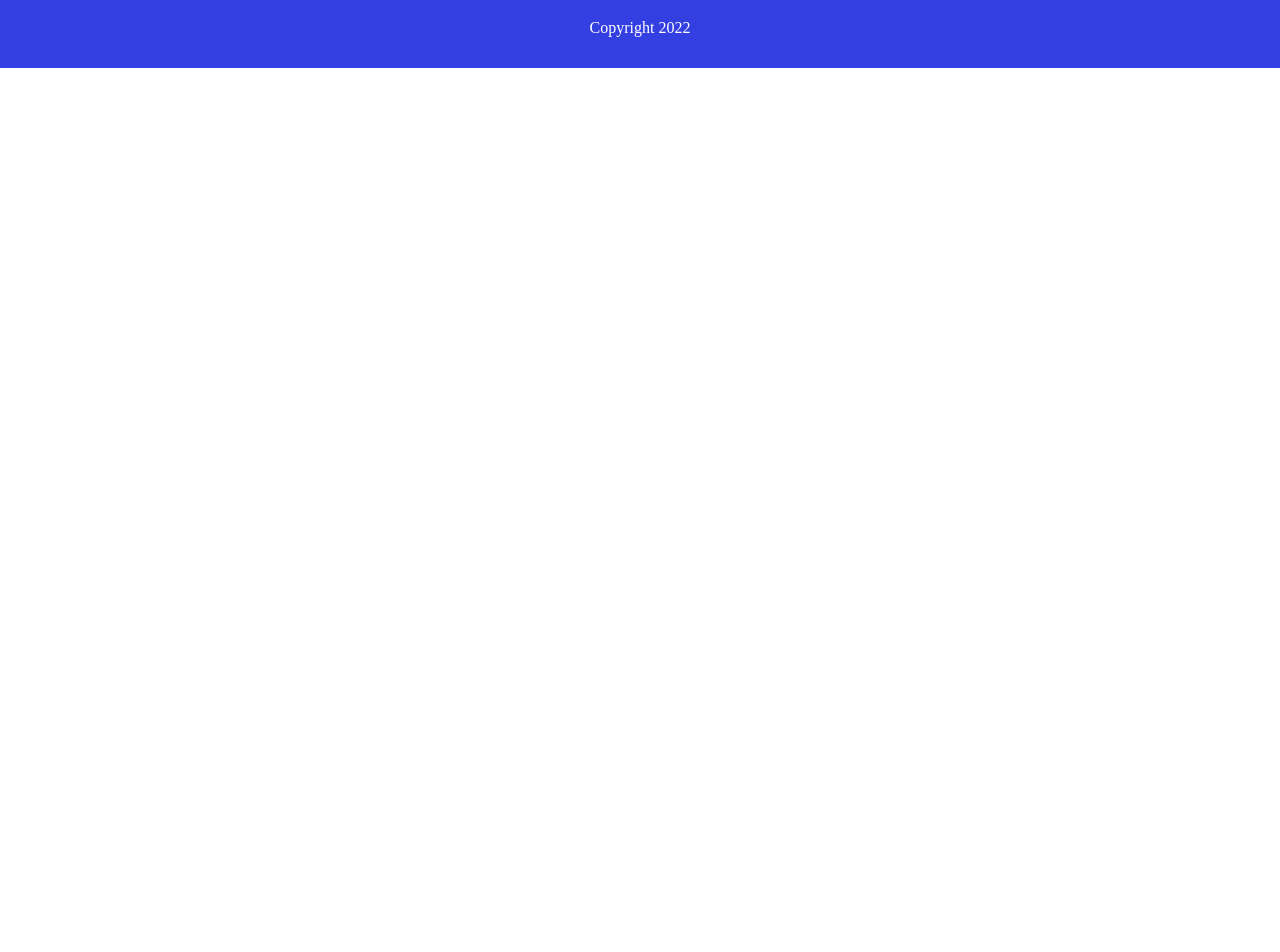
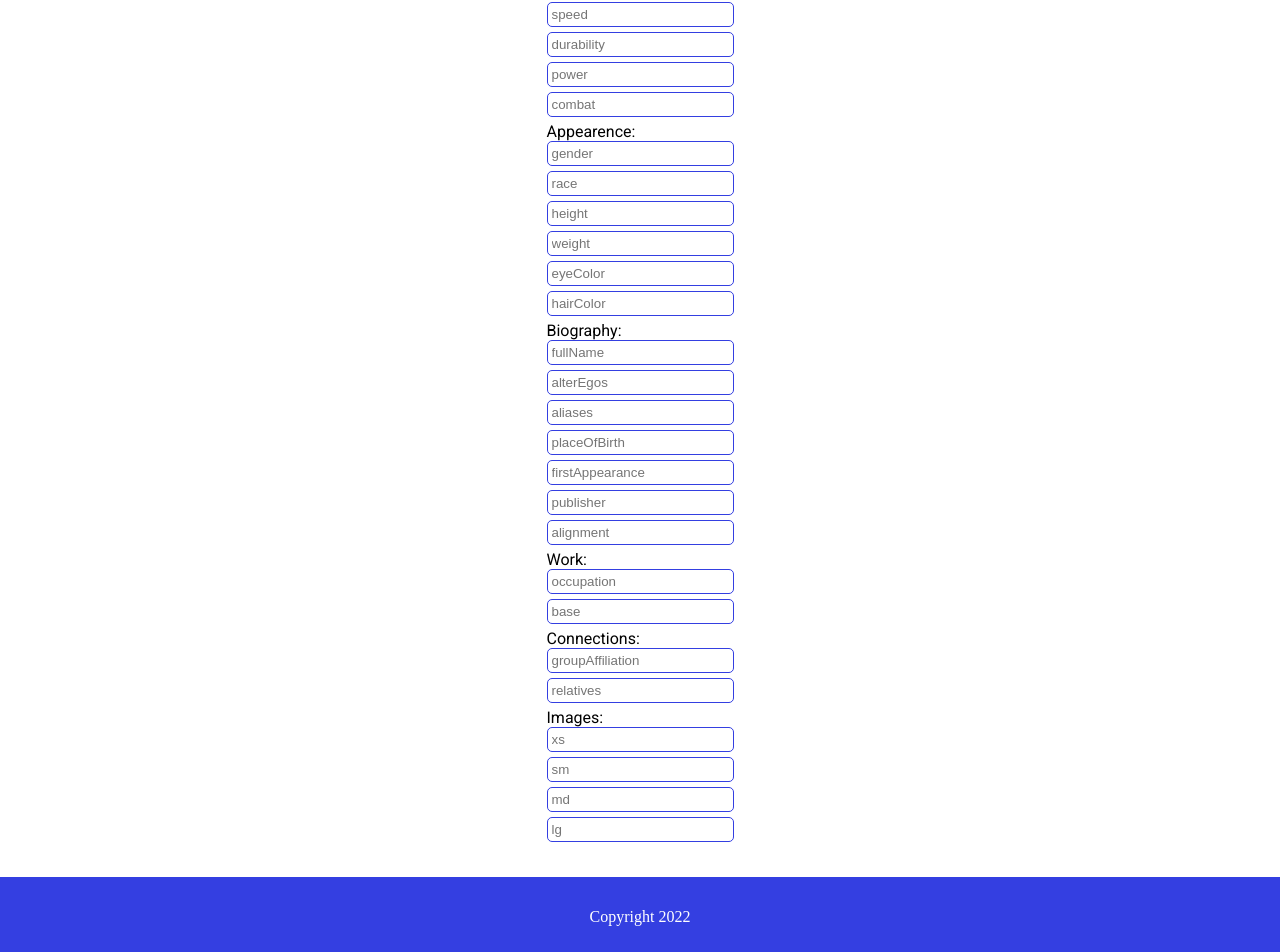
Before and after one commit to RaulMartinezF5/The-Universe-Of-Things, a Vue app: page /addhero in a window 1280 px wide. Shown: the part 767-1719 px from the top of the page. Before the commit the page ends 835 px from the top, so only its background shows below. Built offline with nearby package versions, Linux system fonts and the light colour scheme; a web font is replaced by a local one.

Commit message:
ya ye la 1 a comer

```diff
--- a/src/components/HeroFormInput.vue
+++ b/src/components/HeroFormInput.vue
@@ -16,7 +16,17 @@ const props = defineProps({
 
 <style scoped>
 input {
-    border: 1px solid black;
+    border: 1px solid #343fe1;
+    border-radius: 5px;
+    padding: 4px;
+    display: block;
+    margin-bottom: 5px;
 }
 
+legend {
+    font-weight: bold;
+}
+
+
+
 </style>
--- a/src/views/AddHero.vue
+++ b/src/views/AddHero.vue
@@ -5,7 +5,22 @@ const inputName=["name","slug","intelligence","strength","speed", "durability","
 "height",
 "weight",
 "eyeColor",
-"hairColor"]
+"hairColor",
+"fullName",
+"alterEgos",
+"aliases",
+"placeOfBirth",
+"firstAppearance",
+"publisher",
+"alignment",
+"occupation",
+"base",
+"groupAffiliation",
+"relatives",
+"xs",
+"sm",
+"md",
+"lg"]
 </script>
 
 
@@ -59,6 +74,57 @@ const inputName=["name","slug","intelligence","strength","speed", "durability","
 ></HeroFormInputVue>
         <HeroFormInputVue :name="inputName[13]"   :placeholder="inputName[13]"
 ></HeroFormInputVue>
+</fieldset>
+<fieldset>
+  <legend>
+    Biography:
+  </legend>
+  <HeroFormInputVue :name="inputName[14]"         :placeholder="inputName[14]"
+ ></HeroFormInputVue>
+        <HeroFormInputVue :name="inputName[15]"   :placeholder="inputName[15]"
+></HeroFormInputVue>
+        <HeroFormInputVue :name="inputName[16]"   :placeholder="inputName[16]"
+></HeroFormInputVue>
+        <HeroFormInputVue :name="inputName[17]"    :placeholder="inputName[17]"
+></HeroFormInputVue>
+        <HeroFormInputVue :name="inputName[18]"   :placeholder="inputName[18]"
+></HeroFormInputVue>
+        <HeroFormInputVue :name="inputName[19]"   :placeholder="inputName[19]"
+></HeroFormInputVue>
+<HeroFormInputVue :name="inputName[20]"   :placeholder="inputName[20]"
+></HeroFormInputVue>
+</fieldset>
+<fieldset>
+  <legend>
+   Work:
+  </legend>
+  <HeroFormInputVue :name="inputName[21]"         :placeholder="inputName[21]"
+ ></HeroFormInputVue>
+        <HeroFormInputVue :name="inputName[22]"   :placeholder="inputName[22]"
+></HeroFormInputVue>
+</fieldset>
+<fieldset>
+  <legend>
+   Connections:
+  </legend>
+  <HeroFormInputVue :name="inputName[23]"         :placeholder="inputName[23]"
+ ></HeroFormInputVue>
+        <HeroFormInputVue :name="inputName[24]"   :placeholder="inputName[24]"
+></HeroFormInputVue>
+</fieldset>
+<fieldset>
+  <legend>
+  Images:
+  </legend>
+  <HeroFormInputVue :name="inputName[25]"         :placeholder="inputName[25]"
+ ></HeroFormInputVue>
+        <HeroFormInputVue :name="inputName[26]"   :placeholder="inputName[26]"
+></HeroFormInputVue>
+        <HeroFormInputVue :name="inputName[27]"   :placeholder="inputName[27]"
+></HeroFormInputVue>
+        <HeroFormInputVue :name="inputName[28]"    :placeholder="inputName[28]"
+></HeroFormInputVue>
+
 </fieldset>
      </form>
     </section>
```
